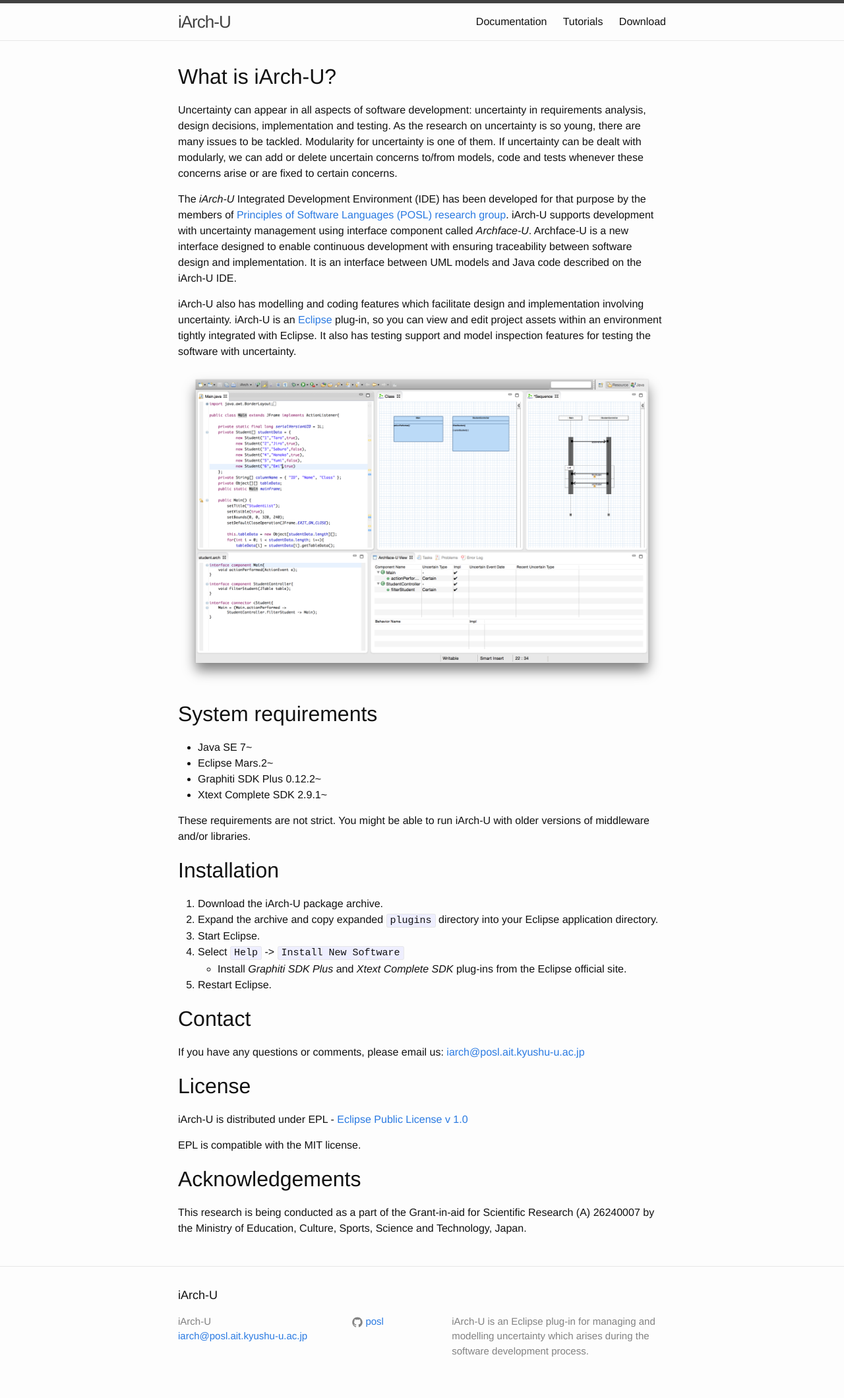
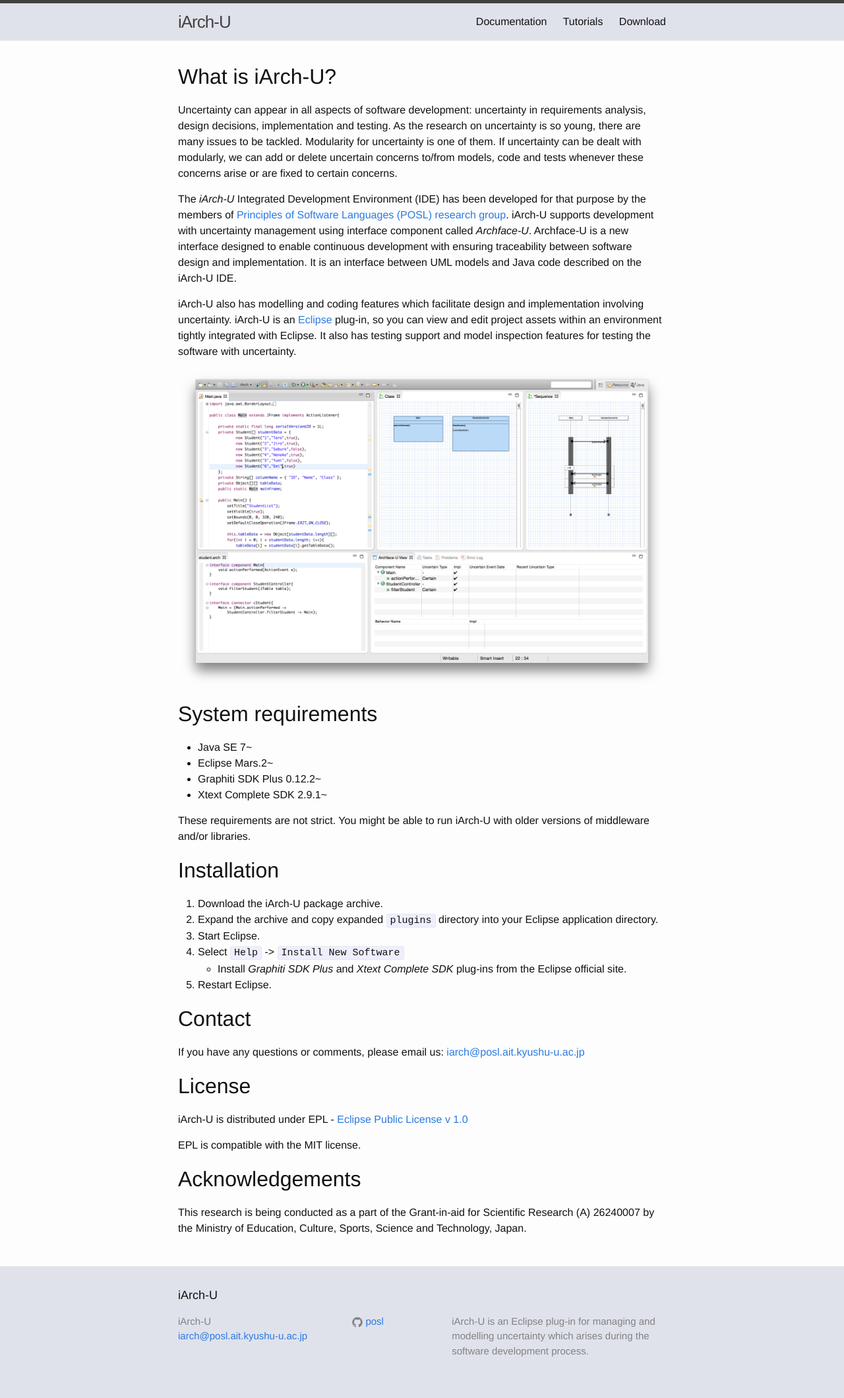
Before and after one commit to posl/iArch, a Jekyll site: the page built from index.md, in a window 1280 px wide. Shown: the whole page at 66% size. Built offline with Jekyll 4.4.1, drawn with Linux system fonts in a browser that asks for light colours.

Commit message:
add custom style file

```diff
--- /dev/null
+++ b/_sass/_custom.scss
@@ -0,0 +1,6 @@
+$theme_hue: 230;
+$theme_sat: 1;
+
+.site-header, .site-footer {
+    background-color: hsl($theme_hue, 20% * $theme_sat, 90%);
+}
--- a/css/main.scss
+++ b/css/main.scss
@@ -49,5 +49,6 @@
 @import
         "base",
         "layout",
-        "syntax-highlighting"
+        "syntax-highlighting",
+        "custom"
 ;
```
